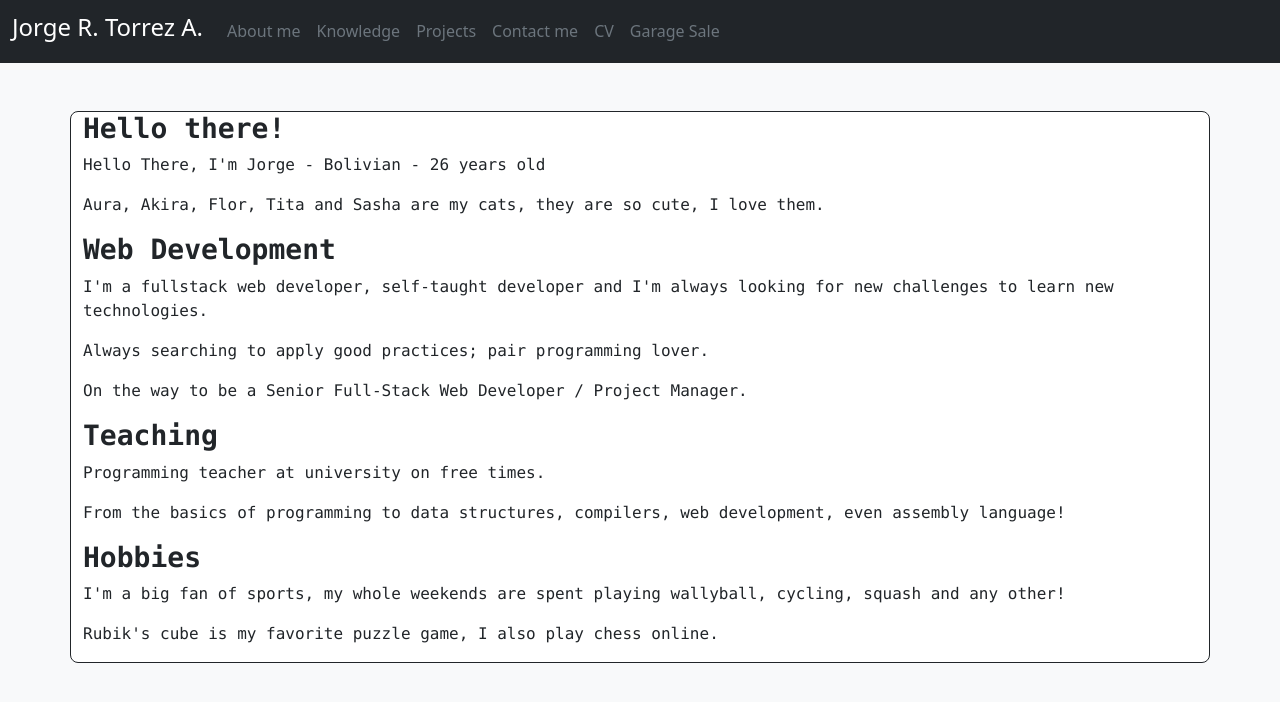
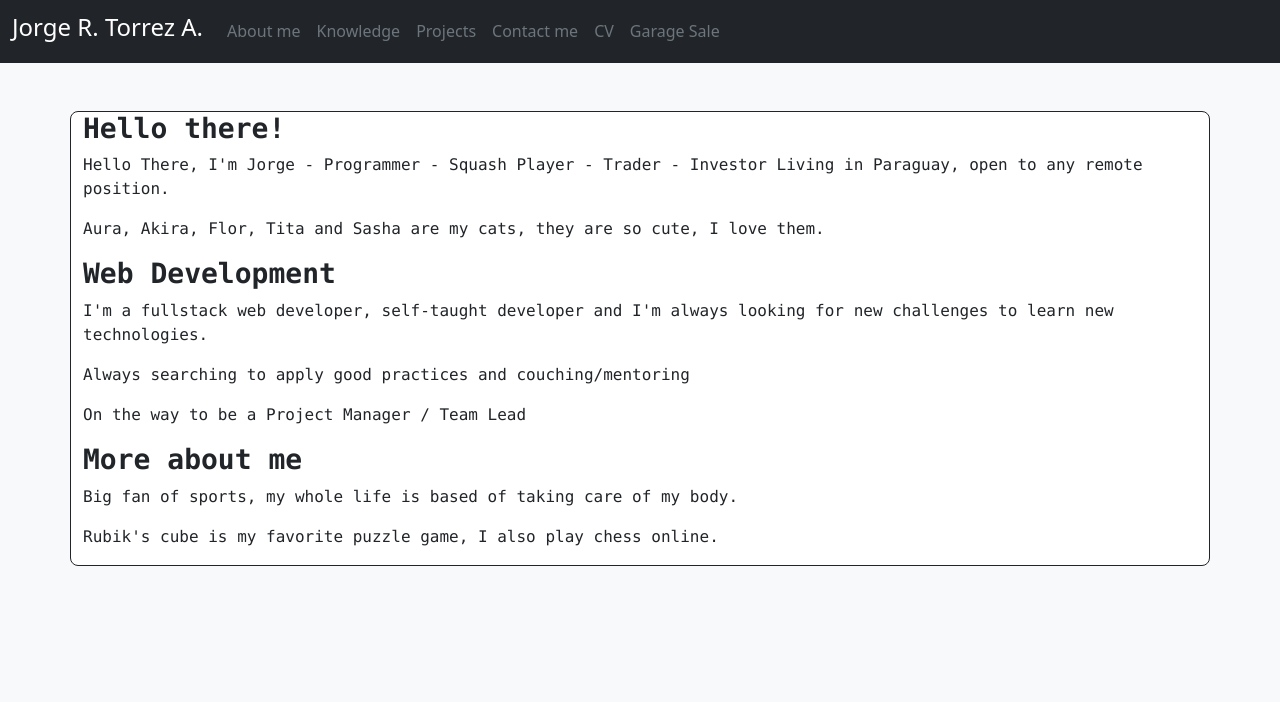
Before and after one commit to JrogeT/portfolio, a Vue app: page / in a window 1280 px wide. Shown: the top 702 px of the page. Built offline with nearby package versions, Linux system fonts and the light colour scheme.

Commit message:
Update AboutMe.vue

```diff
--- a/src/views/AboutMe.vue
+++ b/src/views/AboutMe.vue
@@ -8,7 +8,8 @@
           </strong>
         </h3>
         <p>
-          Hello There, I'm Jorge - Bolivian - 26 years old
+          Hello There, I'm Jorge - Programmer - Squash Player - Trader - Investor
+          Living in Paraguay, open to any remote position.
         </p>
         <p>
           Aura, Akira, Flor, Tita and Sasha are my cats, they are so cute, I love them.
@@ -22,33 +23,19 @@
           I'm a fullstack web developer, self-taught developer and I'm always looking for new challenges to learn new technologies.
         </p>
         <p>
-          Always searching to apply good practices; pair programming lover.
+          Always searching to apply good practices and couching/mentoring
         </p>
         <p>
-          On the way to be a Senior Full-Stack Web Developer / Project Manager.
+          On the way to be a Project Manager / Team Lead
         </p>
         <h3>
           <strong>
-            Teaching
+            More about me
           </strong>
         </h3>
         <p>
-          Programming teacher at university on free times.
+          Big fan of sports, my whole life is based of taking care of my body.
         </p>
-        <p>
-          From the basics of programming to data structures, compilers, web development, even assembly language!
-        </p>
-        <h3>
-          <strong>
-            Hobbies
-          </strong>
-        </h3>
-        <p>
-          I'm a big fan of sports, my whole weekends are spent playing wallyball, cycling, squash and any other!
-        </p>
-<!--        <p>-->
-<!--          I'm in a Volleyball Team called 'Molten De La Sierra' where I'm challenged to get better everyday.-->
-<!--        </p>-->
         <p>
           Rubik's cube is my favorite puzzle game, I also play chess online.
         </p>
```
